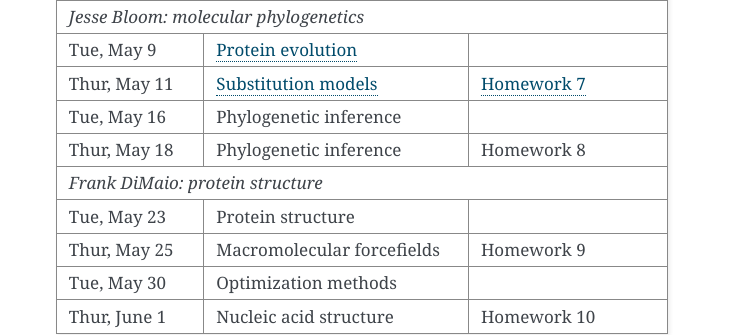
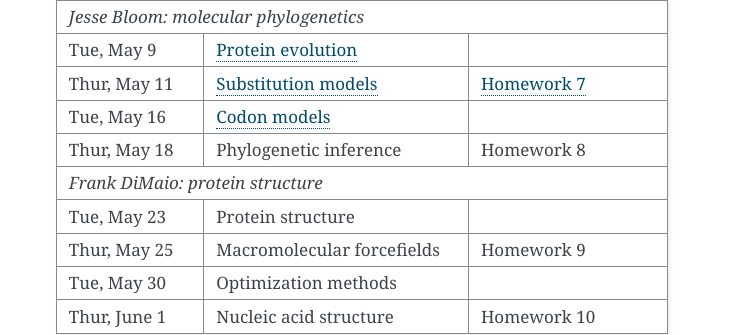
Before and after one commit to jbloom/GS541-course-page, a Sphinx documentation site: the page built from source/index.rst, in a window 1280 px wide and 900 px high, scrolled down 1859 px. Shown: the part 344-679 px from the top of the window, without its empty margins (388-1141 px from the left). Built offline with Sphinx 7.4.7, drawn with Linux system fonts in a browser that asks for light colours.

Commit message:
Added link to codon models lecture

```diff
--- a/source/index.rst
+++ b/source/index.rst
@@ -92,7 +92,7 @@ Thur, May 4      :download:`Metabolism <lec12.pptx>`   :download:`Homework 6 <hw
 --------------------------------------------------------------------------------------------------
 Tue, May 9       `Protein evolution`_
 Thur, May 11     `Substitution models`_                `Homework 7`_
-Tue, May 16      Phylogenetic inference
+Tue, May 16      `Codon models`_
 Thur, May 18     Phylogenetic inference                Homework 8
 *Frank DiMaio: protein structure*
 --------------------------------------------------------------------------------------------------
@@ -113,5 +113,6 @@ Submit homeworks to the `Catalyst Tools Dropbox`_. Please submit your code along
 .. _`Chromatin 3D modeling`: http://noble.gs.washington.edu/~maxwl/gs541/2017/#slides
 .. _`Catalyst Tools Dropbox`: https://catalyst.uw.edu/collectit/dropbox/summary/jdbloom/40039
 .. _`Protein evolution`: http://jbloom.github.io/GenomeSciences541/lecture_1.html
-.. _`Substitution models`: http://jbloom.github.io/GenomeSciences541/lecture_2.html#1
+.. _`Substitution models`: http://jbloom.github.io/GenomeSciences541/lecture_2.html
+.. _`Codon models`: http://jbloom.github.io/GenomeSciences541/lecture_3.html
 .. _`Homework 7`: https://github.com/jbloom/GenomeSciences541/tree/gh-pages/source/homework_1
```
